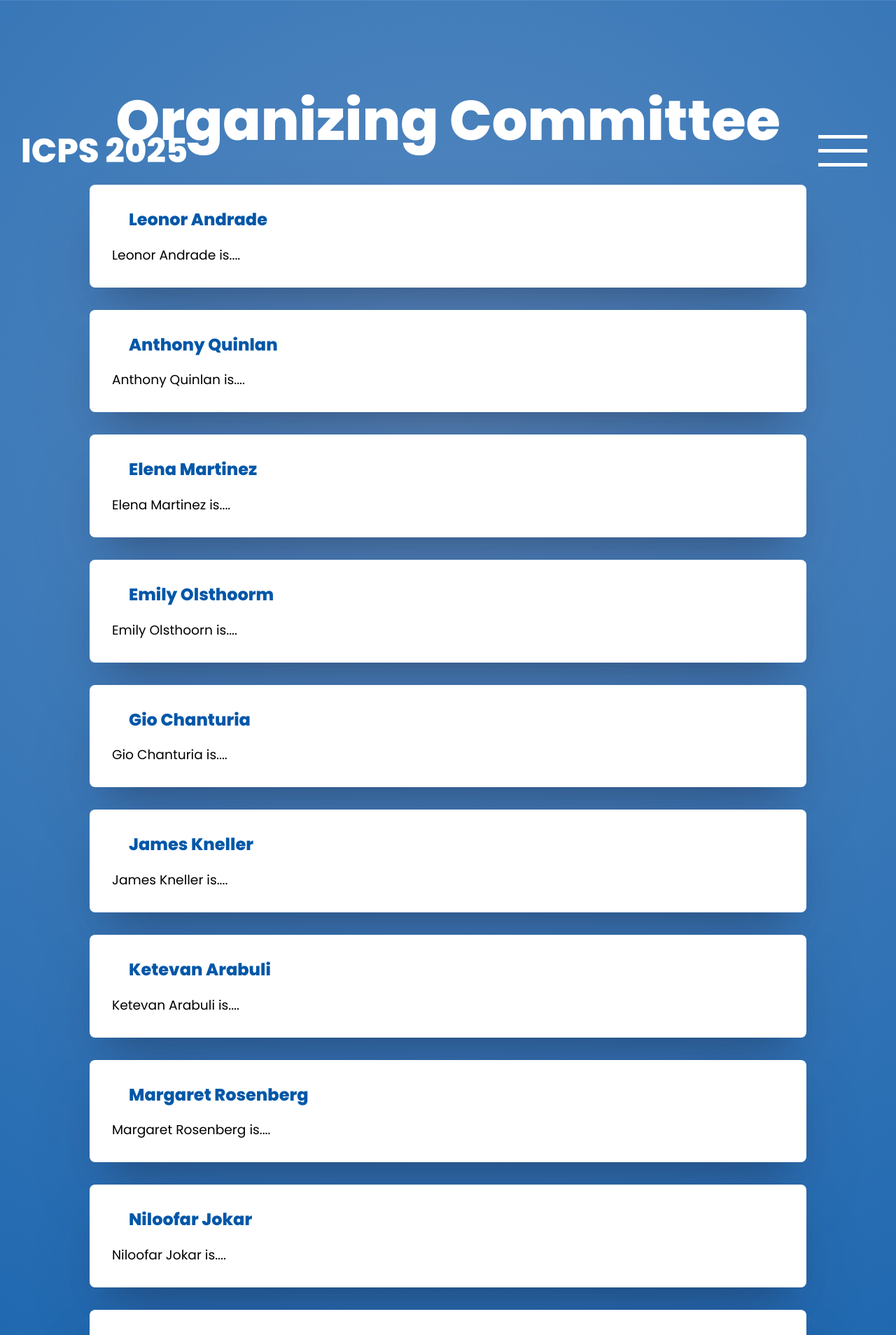
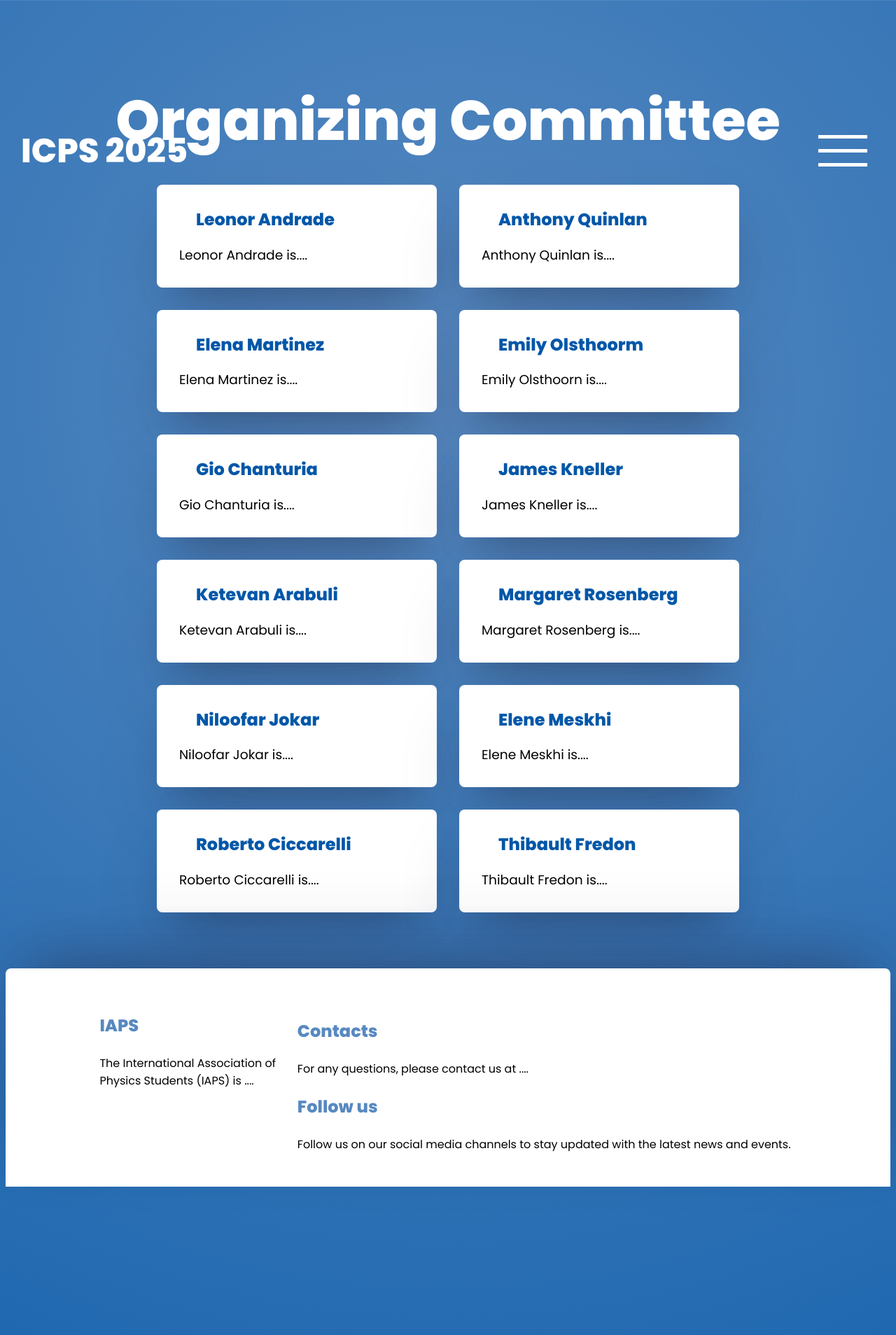
Before and after one commit to iaps-physics/icps2025, a Jekyll site: the page built from organizing_committee.html, in a window 1280 px wide. Shown: the top 1908 px of the page at 70% size. Built offline with Jekyll 4.4.1, drawn with Linux system fonts in a browser that asks for light colours; nearby versions of some CDN libraries; some web fonts are replaced; a script that is not in the unit is left out.

Commit message:
Fix mobile

```diff
--- a/_sass/components/_navbar.scss
+++ b/_sass/components/_navbar.scss
@@ -58,21 +58,27 @@
     color: $accent2;
      }
 
-  li a i.material-symbols-rounded{
-    margin-left: 0.5em;
-  }
+
   li a {
+
+    i.material-symbols-rounded{
+      margin-left: 0.5em;
+      margin-top: 0.15em;
+    }
+
     div{
 
         @extend .h3;
         text-align: right;
+        line-height: 1.2em;
+
     }
     color: $accent;
     text-decoration: none;
     transition: all 0.3s ease;
     padding-bottom: 5px;
     display: inline-flex;
-    align-items: center;
+    align-items: top;
     flex-direction: row-reverse;
 
     background-image: linear-gradient($accent, $accent2);
--- a/_sass/layout/_container.scss
+++ b/_sass/layout/_container.scss
@@ -2,9 +2,12 @@
 @use '../abstracts' as *;
 
 .container {
-    @media screen and (min-width: $large) {
+    display: flex;
+    flex-direction: column;
+    justify-content: center;
+    align-items: center;
+    @media screen and (max-width: $large) {
         width: 100%;
-        margin: auto;
     }
 }
 
--- a/_sass/layout/_grid.scss
+++ b/_sass/layout/_grid.scss
@@ -54,14 +54,21 @@
 
 .rows-or-columns {
     display: grid;
-    grid-template-columns: repeat(auto-fit, minmax(500px, 1fr));
+    grid-template-columns: repeat(auto-fit, minmax(400px, 1fr));
     grid-gap: 2em;
+
+    position: relative;
+    margin-top: 2em;
     max-width: 80%;
-    margin: 0 auto;
-    margin-top: 2em;
+    @media screen and (max-width: $large) {
+        grid-template-columns: 1fr;
+        max-width: 95%;
+    }
+
     .card{
         padding:2em;
         margin: 0;
+        width: 100%;
     }
 }
 
--- /dev/null
+++ b/_sass/pages/_home.scss
@@ -0,0 +1,18 @@
+.site-title{
+    animation: fadeInTranslate1 1.3s;
+    font-size: clamp(5vw, 10rem, 15vw);
+    margin: 0;
+}
+
+.site-location{
+    animation: fadeInTranslate1 1.4s;
+    font-size: clamp(3vw, 5rem, 10vw);
+    margin: 0
+}
+
+.site-date{
+    animation: fadeInTranslate2 1.5s;
+    margin: 0;
+    font-size: clamp(2vw, 3rem, 7vw);
+    font-weight: 400;
+}
--- a/_sass/pages/_index.scss
+++ b/_sass/pages/_index.scss
@@ -0,0 +1 @@
+@forward '_home.scss';
--- a/index.html
+++ b/index.html
@@ -7,9 +7,9 @@
 <div class="fixed-fullscreen" style="background-image: url(img/background.svg), url(img/background_overlay.png); background-repeat: no-repeat; background-size: cover;  background-blend-mode: color, normal; "></div>
 <div class="fullscreen flex flex-column justify-content-center align-items-center">
 	<!--<img id="icps-logo" src="img/logo_w_anim.svg" style="animation: fadeIn 1.3s cubic-bezier(.28,-0.01,0,.99); ">-->
-	<h1 class="text-white text-shadow" style="animation: fadeInTranslate1 1.3s; font-size: 10rem; margin: 0">ICPS 2025</h1>
-	<h1 class="text-white text-shadow" style="animation: fadeInTranslate1 1.4s; font-size: 5rem; margin: 0">Switzerland</h1>
-	<h1 class="text-white text-shadow" style="animation: fadeInTranslate2 1.5s; margin: 0; font-size: 3rem; font-weight: 600;">August 2025</h1>
+	<h1 class="text-white text-shadow site-title">ICPS 2025</h1>
+	<h1 class="text-white text-shadow site-location">Switzerland</h1>
+	<h1 class="text-white text-shadow site-date">August 2025</h1>
 </div>
 
 </div>
--- a/organizing_committee.html
+++ b/organizing_committee.html
@@ -6,7 +6,7 @@
     <div class="rows-or-columns">
 
         {% for person in site.data.organizing_committee %}
-        <div class="card" style="width: 100%" >
+        <div class="card">
 
 
             <div class="card-header flex-row items-center" @click="expanded = ! expanded">
```
Also changed, not shown: Gemfile.lock (added).
